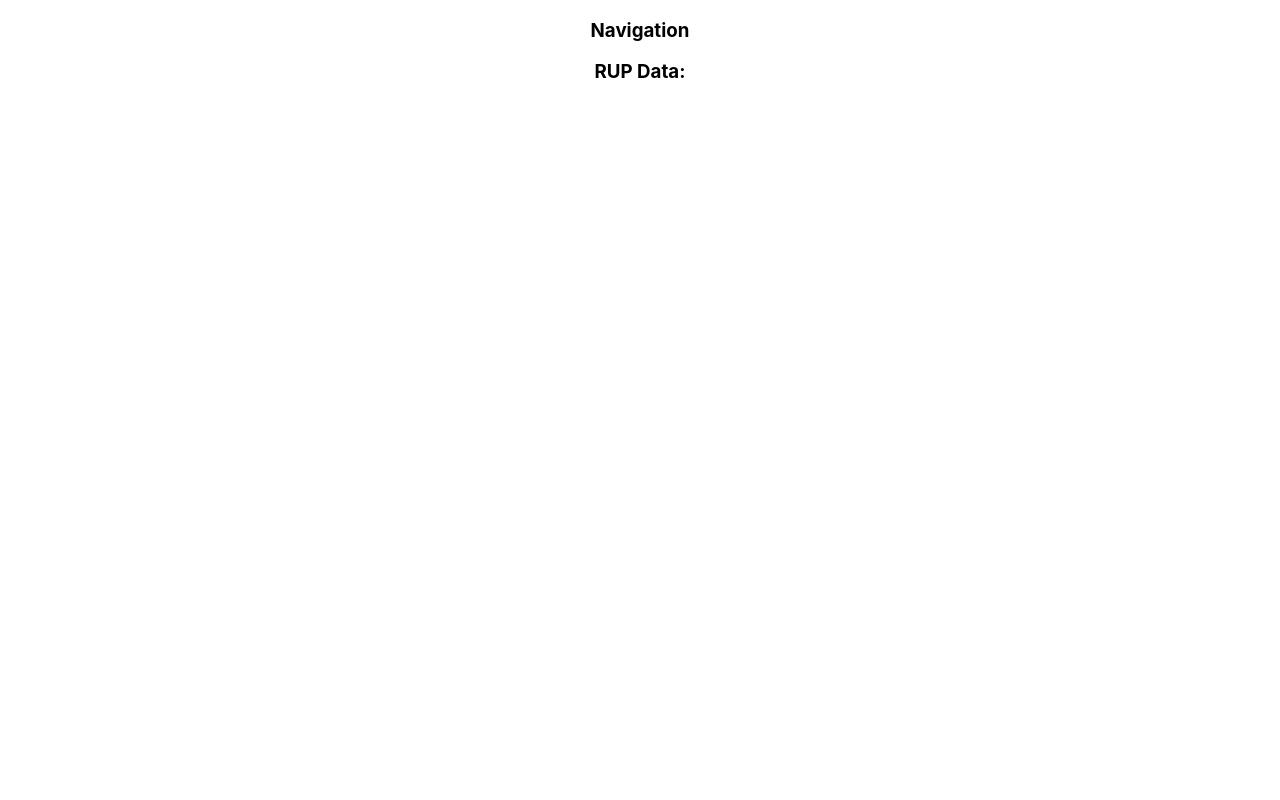
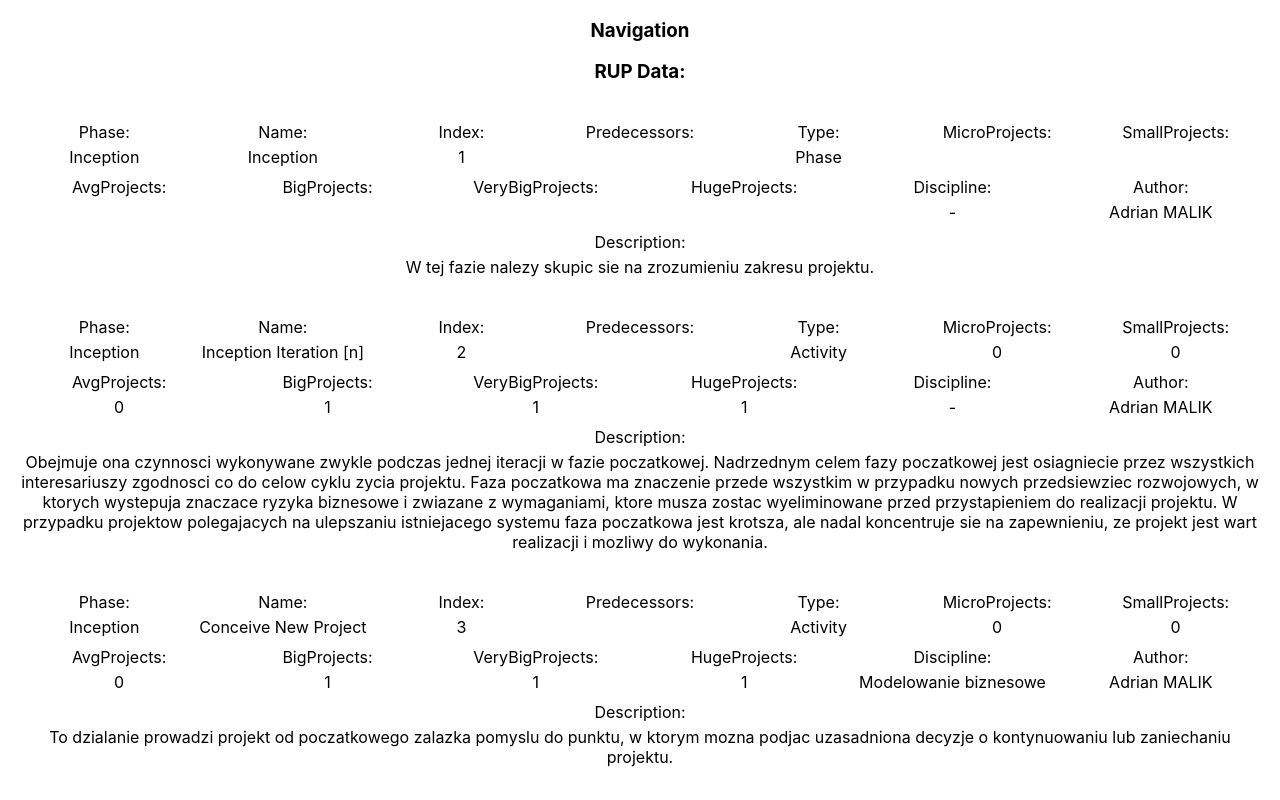
Before and after one commit to Joberooo/WMO-Rup-Project, a React (Create React App) app in the folder my-app/: page / in a window 1280 px wide. Shown: the top 800 px of the page. Built offline with nearby package versions, Linux system fonts and the light colour scheme.

Commit message:
Read csv file and show data

```diff
--- a/my-app/package.json
+++ b/my-app/package.json
@@ -8,6 +8,7 @@
     "@testing-library/user-event": "^13.5.0",
     "@types/jest": "^27.4.1",
     "@types/node": "^16.11.26",
+    "@types/papaparse": "^5.3.2",
     "@types/react": "^17.0.43",
     "@types/react-dom": "^17.0.14",
     "papaparse": "^5.3.2",
@@ -40,8 +41,5 @@
       "last 1 firefox version",
       "last 1 safari version"
     ]
-  },
-  "devDependencies": {
-    "@types/papaparse": "^5.3.2"
   }
 }
--- a/my-app/src/components/ReaderComponent/Reader.tsx
+++ b/my-app/src/components/ReaderComponent/Reader.tsx
@@ -1,29 +1,24 @@
-import React, { useState } from 'react';
+import React, { useEffect, useState } from 'react';
 import './Reader.css';
 import * as Papa from 'papaparse';
 import RUPData from './RUPDataClass';
+import RupRow from '../RupRowComponent/RupRow';
 
 function Reader() {
-  const [text, setText] = useState();
-  const [data, setData] = useState<RUPData[]>();
+  const [rupData, setRupData] = useState<RUPData[]>();
 
-  function load() {
+  useEffect( () => {
     fetch( './Data/data.csv' )
-    .then( response => response.text() )
-    .then( responseText => {
-        var data = Papa.parse<RUPData>(responseText, {
-          header: true
-        });
-        console.log('data:', data);
-    });
-  }
-
-  load();
+    .then( response => response.text())
+    .then( responseText => setRupData(Papa.parse<RUPData>(responseText, {header: true}).data));
+  },[]);
 
   return (
     <div className="Reader">
       <h3>RUP Data:</h3>
-      <p>{text}</p>
+      <div className='RupDataTable'>
+        {rupData?.map(item => <RupRow rupRow={item}/>)}
+      </div>
     </div>
   );
 }
--- /dev/null
+++ b/my-app/src/components/RupRowComponent/RupRow.css
@@ -0,0 +1,37 @@
+.RupRow{
+    width: 100%;
+    box-sizing: border-box;
+    padding: 15px;
+    overflow: hidden;
+}
+
+.RupRow .RupCellLine{
+    width: 100%;
+    display: block;
+    float: left;
+    margin: 0 auto;
+}
+
+.RupRow .RupCellLine .RupCell{
+    display: block;
+    float: left;
+    margin: 0 auto;
+}
+
+.RupRow .LineOne .RupCell{
+    width: calc(100% / 7);
+}
+
+.RupRow .LineTwo .RupCell{
+    width: calc(100% / 6);
+}
+
+.RupRow .RupCellLine .RupCellHeader{
+    width: 100%;
+    margin: 5px auto;
+}
+
+.RupRow .RupCellLine .RupCellContent{
+    width: 100%;
+    margin: 5px auto;
+}
--- /dev/null
+++ b/my-app/src/components/RupRowComponent/RupRow.tsx
@@ -0,0 +1,77 @@
+import React, { useState } from 'react';
+import RUPData from '../ReaderComponent/RUPDataClass';
+import './RupRow.css';
+
+type RupRowState = {
+  rupRow: RUPData;
+}
+
+function RupRow(state:RupRowState){
+
+  return(
+    <div className="RupRow">
+      <div className='RupCellLine LineOne'>
+        <div className='RupCell'>
+          <div className='RupCellHeader'>Phase:</div>
+          <div className='RupCellContent'>{state.rupRow.phase}</div>
+        </div>
+        <div className='RupCell'>
+          <div className='RupCellHeader'>Name:</div>
+          <div className='RupCellContent'>{state.rupRow.name}</div>
+        </div>
+        <div className='RupCell'>
+          <div className='RupCellHeader'>Index:</div>
+          <div className='RupCellContent'>{state.rupRow.index}</div>
+        </div>
+        <div className='RupCell'>
+          <div className='RupCellHeader'>Predecessors:</div>
+          <div className='RupCellContent'>{state.rupRow.predecessors}</div>
+        </div>
+        <div className='RupCell'>
+          <div className='RupCellHeader'>Type:</div>
+          <div className='RupCellContent'>{state.rupRow.type}</div>
+        </div>
+        <div className='RupCell'>
+          <div className='RupCellHeader'>MicroProjects:</div>
+          <div className='RupCellContent'>{state.rupRow.microProjects}</div>
+        </div>
+        <div className='RupCell'>
+          <div className='RupCellHeader'>SmallProjects:</div>
+          <div className='RupCellContent'>{state.rupRow.smallProjects}</div>
+        </div>
+      </div>
+      <div className='RupCellLine LineTwo'>
+        <div className='RupCell'>
+          <div className='RupCellHeader'>AvgProjects:</div>
+          <div className='RupCellContent'>{state.rupRow.avgProjects}</div>
+        </div>
+        <div className='RupCell'>
+          <div className='RupCellHeader'>BigProjects:</div>
+          <div className='RupCellContent'>{state.rupRow.bigProjects}</div>
+        </div>
+        <div className='RupCell'>
+          <div className='RupCellHeader'>VeryBigProjects:</div>
+          <div className='RupCellContent'>{state.rupRow.veryBigProjects}</div>
+        </div>
+        <div className='RupCell'>
+          <div className='RupCellHeader'>HugeProjects:</div>
+          <div className='RupCellContent'>{state.rupRow.hugeProjects}</div>
+        </div>
+        <div className='RupCell'>
+          <div className='RupCellHeader'>Discipline:</div>
+          <div className='RupCellContent'>{state.rupRow.discipline}</div>
+        </div>
+        <div className='RupCell'>
+          <div className='RupCellHeader'>Author:</div>
+          <div className='RupCellContent'>{state.rupRow.author}</div>
+        </div>
+      </div>
+      <div className='RupCellLine'>
+        <div className='RupCellHeader'>Description:</div>
+        <div className='RupCellContent'>{state.rupRow.description}</div>
+      </div>
+    </div>
+  )
+}
+
+export default RupRow;
```
Also changed, not shown: my-app/public/Data/data.csv, 1 other file (tests, documents, lock files or other folders).
